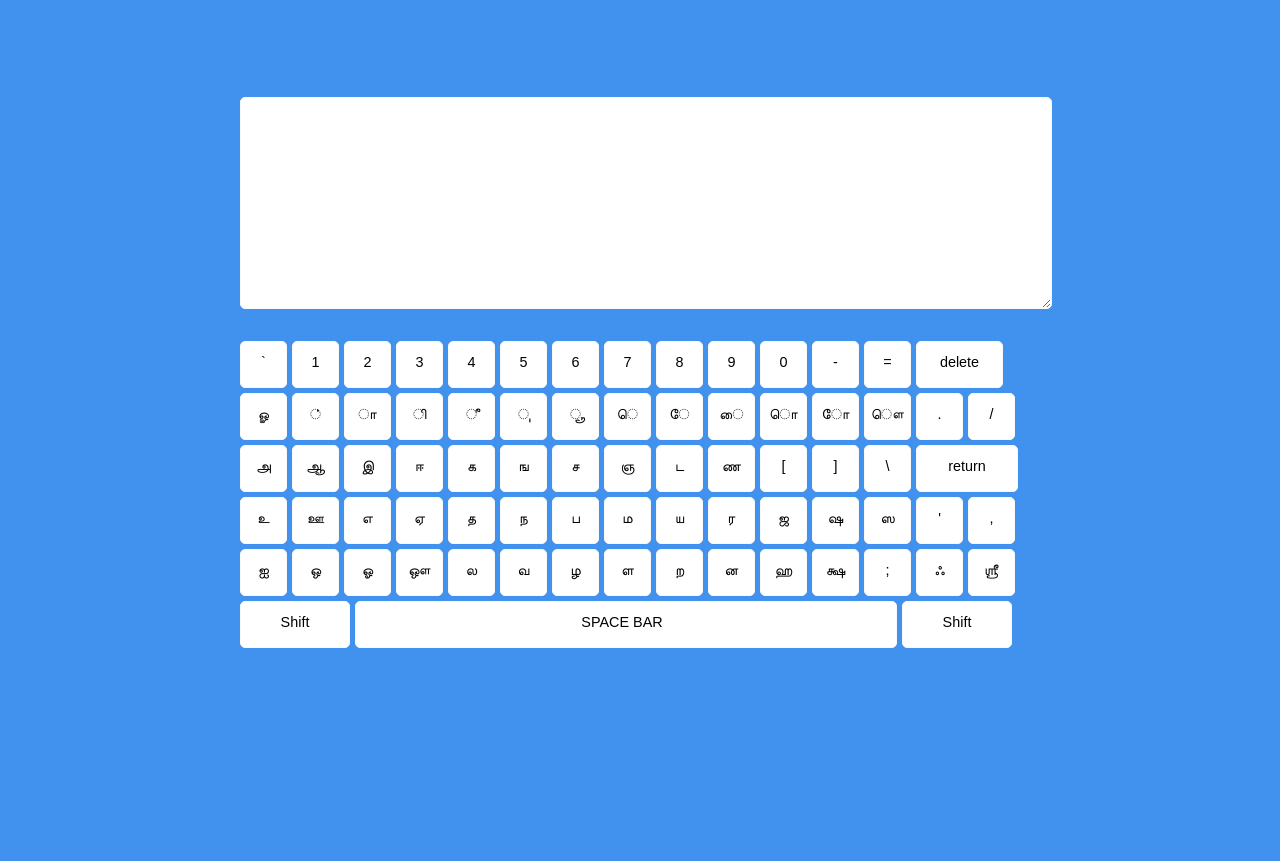
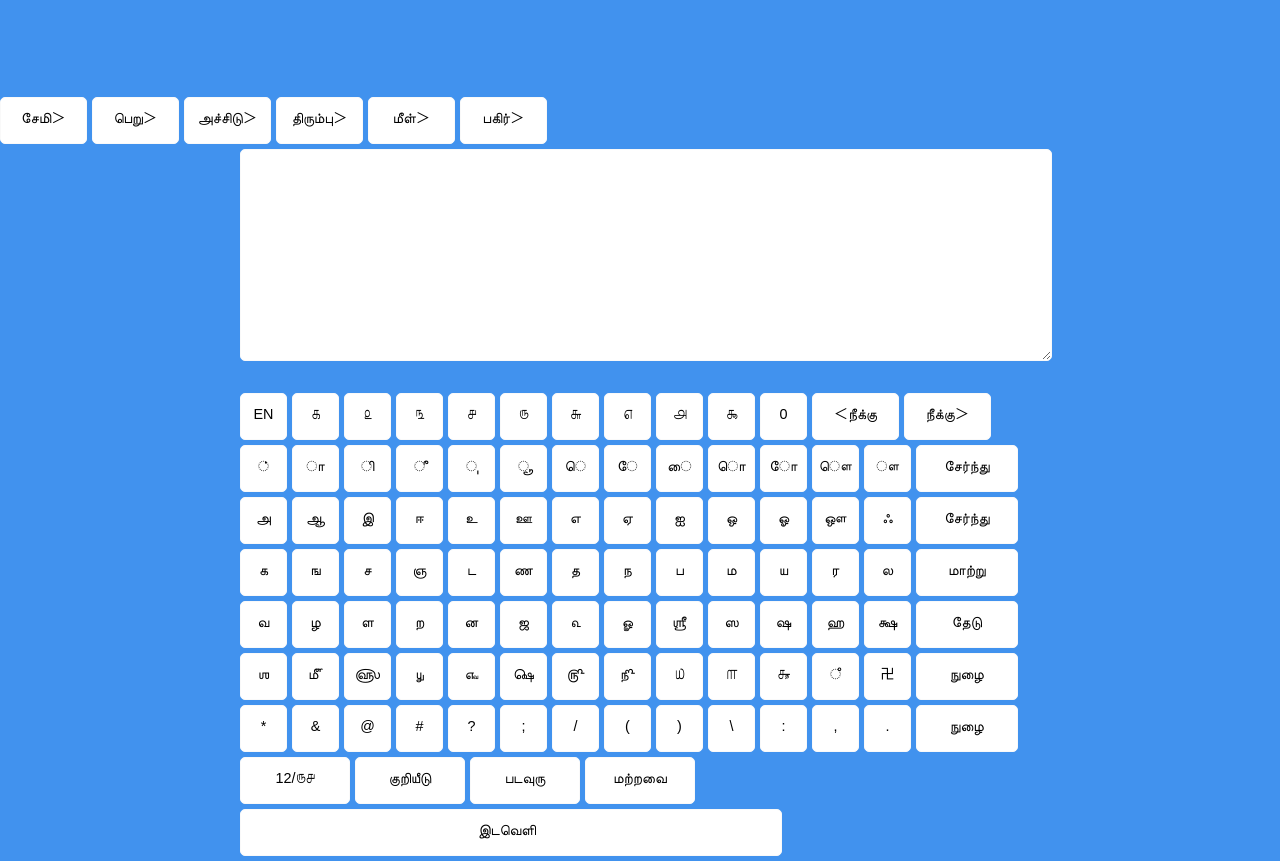
Before and after one commit to selva-rayappan/-, a plain HTML site: page index.html in a window 1280 px wide. Shown: the part 133-994 px from the top of the page. Before the commit the page ends 800 px from the top, so only its background shows below. Drawn offline with nearby package versions, Linux system fonts and the light colour scheme.

Commit message:
Updated Tamil numerals and symbols

```diff
--- a/index.html
+++ b/index.html
@@ -5,28 +5,34 @@
     <meta http-equiv="Content-Type" content="text/html; charset=UTF-8" />
     <title>மெய்நிகர் விசைப்பலகை</title>
     <link rel="stylesheet" type="text/css" href="css/style.css" />
-    <h1 align=center>  மெய்நிகர் விசைப்பலகை </h1>
+    <h1 align=center>அகரப்பலகை</h1>
 </head>
+
+<ul id="keyboard">
+<li class="delete lastitem">சேமி＞</li>
+<li class="delete lastitem">பெறு＞</li>
+<li class="delete lastitem">அச்சிடு＞</li>
+<li class="delete lastitem">திரும்பு＞</li>
+<li class="delete lastitem">மீள்＞</li>
+<li class="delete lastitem">பகிர்＞</li>
 
 <body>
     <div id="container">
         <textarea id="write" rows="6" cols="60"></textarea>
         <ul id="keyboard">
-            <li class="symbol"><span class="off">`</span><span class="on">~</span></li>
-            <li class="symbol"><span class="off">1</span><span class="on">!</span></li>
-            <li class="symbol"><span class="off">2</span><span class="on">@</span></li>
-            <li class="symbol"><span class="off">3</span><span class="on">#</span></li>
-            <li class="symbol"><span class="off">4</span><span class="on">$</span></li>
-            <li class="symbol"><span class="off">5</span><span class="on">%</span></li>
-            <li class="symbol"><span class="off">6</span><span class="on">^</span></li>
-            <li class="symbol"><span class="off">7</span><span class="on">&amp;</span></li>
-            <li class="symbol"><span class="off">8</span><span class="on">*</span></li>
-            <li class="symbol"><span class="off">9</span><span class="on">(</span></li>
-            <li class="symbol"><span class="off">0</span><span class="on">)</span></li>
-            <li class="symbol"><span class="off">-</span><span class="on">_</span></li>
-            <li class="symbol"><span class="off">=</span><span class="on">+</span></li>
-            <li class="delete lastitem">delete</li>
-            <li class="letter">ௐ</li>
+            <li class="symbol"><span class="off">EN</span><span class="on">TN</span></li>
+            <li class="symbol"><span class="off">௧</span><span class="on">1</span></li>
+            <li class="symbol"><span class="off">௨</span><span class="on">2</span></li>
+            <li class="symbol"><span class="off">௩</span><span class="on">3</span></li>
+            <li class="symbol"><span class="off">௪</span><span class="on">4</span></li>
+            <li class="symbol"><span class="off">௫</span><span class="on">5</span></li>
+            <li class="symbol"><span class="off">௬</span><span class="on">6</span></li>
+            <li class="symbol"><span class="off">௭</span><span class="on">7</span></li>
+            <li class="symbol"><span class="off">௮</span><span class="on">8</span></li>
+            <li class="symbol"><span class="off">௯</span><span class="on">9</span></li>
+            <li class="symbol"><span class="off">0</span><span class="on">0</span></li>
+            <li class="delete lastitem" id = "bckspace"> ＜நீக்கு</li>
+            <li class="delete lastitem">நீக்கு＞</li>
             <li class="letter">்</li>
             <li class="letter">ா</li>
             <li class="letter">ி</li>
@@ -39,55 +45,88 @@
             <li class="letter">ொ</li>
             <li class="letter">ோ</li>
             <li class="letter">ௌ</li>
-            <li class="symbol"><span class="off">.</span><span class="on">&gt;</span></li>
-            <li class="symbol"><span class="off">/</span><span class="on">?</span></li>
-            <li class="letter">அ</li>
-            <li class="letter">ஆ</li>
-            <li class="letter">இ</li>
-            <li class="letter">ஈ</li>
-            <li class="letter">க</li>
-            <li class="letter">ங</li>
-            <li class="letter">ச</li>
-            <li class="letter">ஞ</li>
-            <li class="letter">ட</li>
-            <li class="letter">ண</li>
-            <li class="symbol"><span class="off">[</span><span class="on">{</span></li>
-            <li class="symbol"><span class="off">]</span><span class="on">}</span></li>
+            <li class="letter">ௗ</li>
+            <li class="return lastitem">சேர்ந்து</li>
+
+            <li class="symbol"><span class="off">அ</span><span class="on">a</span></li>
+            <li class="symbol"><span class="off">ஆ</span><span class="on">b</span></li>
+            <li class="symbol"><span class="off">இ</span><span class="on">c</span></li>
+            <li class="symbol"><span class="off">ஈ</span><span class="on">d</span></li>
+            <li class="symbol"><span class="off">உ</span><span class="on">e</span></li>
+            <li class="symbol"><span class="off">ஊ</span><span class="on">f</span></li>
+            <li class="symbol"><span class="off">எ</span><span class="on">g</span></li>
+            <li class="symbol"><span class="off">ஏ</span><span class="on">h</span></li>
+            <li class="symbol"><span class="off">ஐ</span><span class="on">i</span></li>
+            <li class="symbol"><span class="off">ஒ</span><span class="on">j</span></li>
+            <li class="symbol"><span class="off">ஓ</span><span class="on">k</span></li>
+            <li class="symbol"><span class="off">ஔ</span><span class="on">l</span></li>
+            <li class="symbol"><span class="off">ஃ</span><span class="on">m</span></li>
+            <li class="return lastitem">சேர்ந்து</li>
+            <li class="symbol"><span class="off">க</span><span class="on">n</span></li>
+            <li class="symbol"><span class="off">ங</span><span class="on">o</span></li>
+            <li class="symbol"><span class="off">ச</span><span class="on">p</span></li>
+            <li class="symbol"><span class="off">ஞ</span><span class="on">q</span></li>
+            <li class="symbol"><span class="off">ட</span><span class="on">r</span></li>
+            <li class="symbol"><span class="off">ண</span><span class="on">s</span></li>
+            <li class="symbol"><span class="off">த</span><span class="on">t</span></li>
+            <li class="symbol"><span class="off">ந</span><span class="on">u</span></li>
+            <li class="symbol"><span class="off">ப</span><span class="on">v</span></li>
+            <li class="symbol"><span class="off">ம</span><span class="on">w</span></li>
+            <li class="symbol"><span class="off">ய</span><span class="on">x</span></li>
+            <li class="symbol"><span class="off">ர</span><span class="on">y</span></li>
+            <li class="symbol"><span class="off">ல</span><span class="on">z</span></li>
+            <li class="return lastitem">மாற்று</li>
+            <li class="symbol"><span class="off">வ</span><span class="on">A</span></li>
+            <li class="symbol"><span class="off">ழ</span><span class="on">B</span></li>
+            <li class="symbol"><span class="off">ள</span><span class="on">C</span></li>
+            <li class="symbol"><span class="off">ற</span><span class="on">D</span></li>
+            <li class="symbol"><span class="off">ன</span><span class="on">E</span></li>
+            <li class="symbol"><span class="off">ஜ</span><span class="on">F</span></li>
+            <li class="symbol"><span class="off">௳</span><span class="on">G</span></li>
+            <li class="symbol"><span class="off">ௐ</span><span class="on">H</span></li>
+            <li class="symbol"><span class="off">ஶ்ரீ</span><span class="on">I</span></li>
+            <li class="symbol"><span class="off">ஸ</span><span class="on">J</span></li>
+            <li class="symbol"><span class="off">ஷ</span><span class="on">K</span></li>
+            <li class="symbol"><span class="off">ஹ</span><span class="on">L</span></li>
+            <li class="symbol"><span class="off">க்ஷ</span><span class="on">M</span></li>
+            <li class="return lastitem">தேடு</li>
+
+            <li class="symbol"><span class="off">ஶ</span><span class="on">N</span></li>
+            <li class="symbol"><span class="off">௴</span><span class="on">O</span></li>
+            <li class="symbol"><span class="off">௵</span><span class="on">P</span></li>
+            <li class="symbol"><span class="off">௶</span><span class="on">Q</span></li>
+            <li class="symbol"><span class="off">௷</span><span class="on">R</span></li>
+            <li class="symbol"><span class="off">௸</span><span class="on">S</span></li>
+            <li class="symbol"><span class="off">௹</span><span class="on">T</span></li>
+            <li class="symbol"><span class="off">௺</span><span class="on">U</span></li>
+            <li class="symbol"><span class="off">௰</span><span class="on">V</span></li>
+            <li class="symbol"><span class="off">௱</span><span class="on">W</span></li>
+            <li class="symbol"><span class="off">௲</span><span class="on">X</span></li>
+            <li class="symbol"><span class="off">ஂ</span><span class="on">Y</span></li>
+            <li class="symbol"><span class="off">卍</span><span class="on">Z</span></li>
+            <li class="return lastitem">நுழை</li>
+
+            <li class="symbol"><span class="off">*</span><span class="on">&quot;</span></li>
+            <li class="symbol"><span class="off">&</span><span class="on">&lt;</span></li>
+            <li class="symbol"><span class="off">@</span><span class="on">{</span></li>
+            <li class="symbol"><span class="off">#</span><span class="on">}</span></li>
+            <li class="symbol lastitem"><span class="off">?</span><span class="on">|</span></li>
+            <li class="symbol"><span class="off">;</span><span class="on">&quot;</span></li>
+            <li class="symbol"><span class="off">/</span><span class="on">&lt;</span></li>
+            <li class="symbol"><span class="off">(</span><span class="on">{</span></li>
+            <li class="symbol"><span class="off">)</span><span class="on">}</span></li>
             <li class="symbol lastitem"><span class="off">\</span><span class="on">|</span></li>
-            <li class="return lastitem">return</li>
-            <li class="letter">உ</li>
-            <li class="letter">ஊ</li>
-            <li class="letter">எ</li>
-            <li class="letter">ஏ</li>
-            <li class="letter">த</li>
-            <li class="letter">ந</li>
-            <li class="letter">ப</li>
-            <li class="letter">ம</li>
-            <li class="letter">ய</li>
-            <li class="letter">ர</li>
-            <li class="letter">ஜ</li>
-            <li class="letter">ஷ</li>
-            <li class="letter">ஸ</li>
-            <li class="symbol"><span class="off">'</span><span class="on">&quot;</span></li>
-            <li class="symbol"><span class="off">,</span><span class="on">&lt;</span></li>
-            <li class="letter">ஐ</li>
-            <li class="letter">ஒ</li>
-            <li class="letter">ஓ</li>
-            <li class="letter">ஔ</li>
-            <li class="letter">ல</li>
-            <li class="letter">வ</li>
-            <li class="letter">ழ</li>
-            <li class="letter">ள</li>
-            <li class="letter">ற</li>
-            <li class="letter">ன</li>
-            <li class="letter">ஹ</li>
-            <li class="letter">க்ஷ</li>
-            <li class="symbol"><span class="off">;</span><span class="on">:</span></li>
-            <li class="letter">ஃ</li>
-            <li class="letter">ஶ்ரீ</li>
-            <li class="left-shift">Shift</li>
-            <li class="space">SPACE BAR  &nbsp;</li>
-            <li class="right-shift lastitem">Shift</li>
+            <li class="symbol"><span class="off">:</span><span class="on">:</span></li>
+            <li class="symbol lastitem"><span class="off">,</span><span class="on">|</span></li>
+            <li class="symbol"><span class="off">.</span><span class="on">:</span></li>
+            <li class="return lastitem">நுழை</li>
+
+            <li class="left-shift">12/௫௪</li>
+            <li class="right-shift lastitem">குறியீடு</li>
+            <li class="right-shift lastitem">படவுரு</li>
+            <li class="right-shift lastitem">மற்றவை</li>
+            <li class="space">இடவெளி  &nbsp;</li>
+
         </ul>
     </div>
 
```
